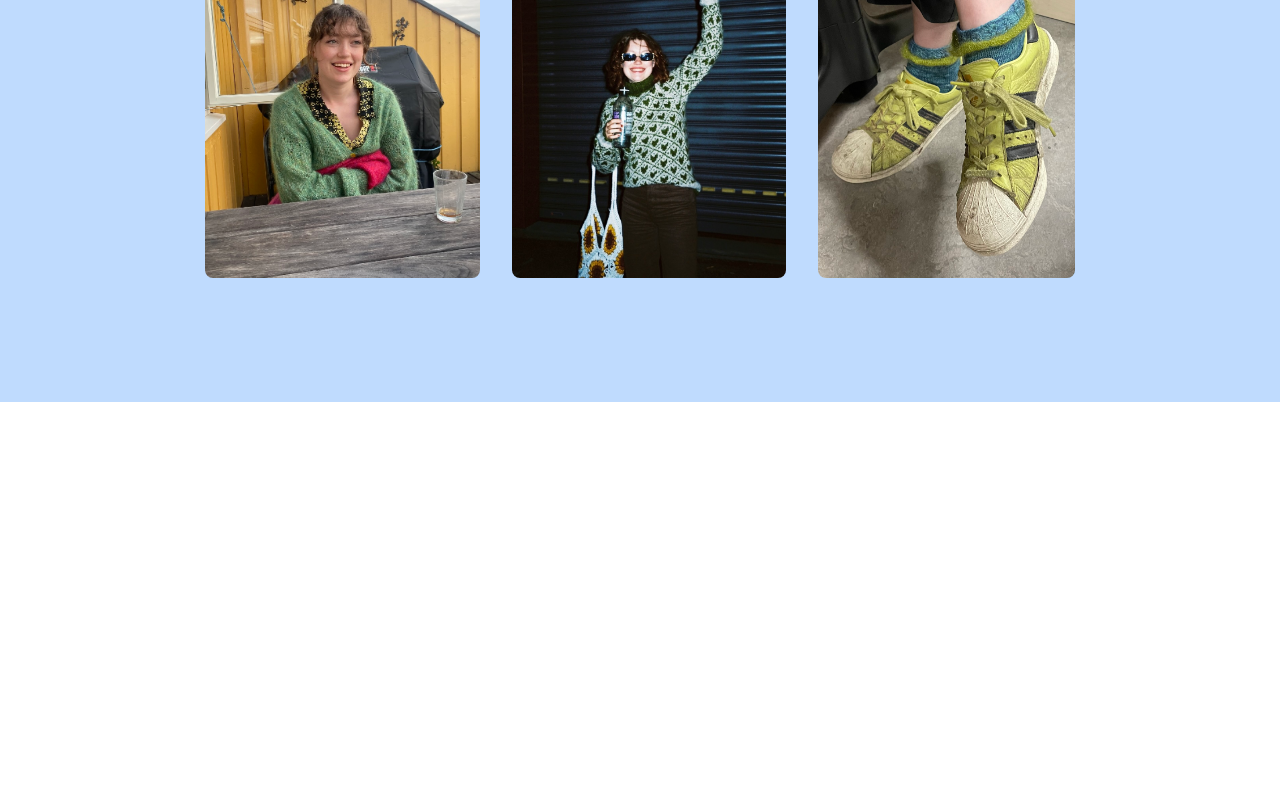
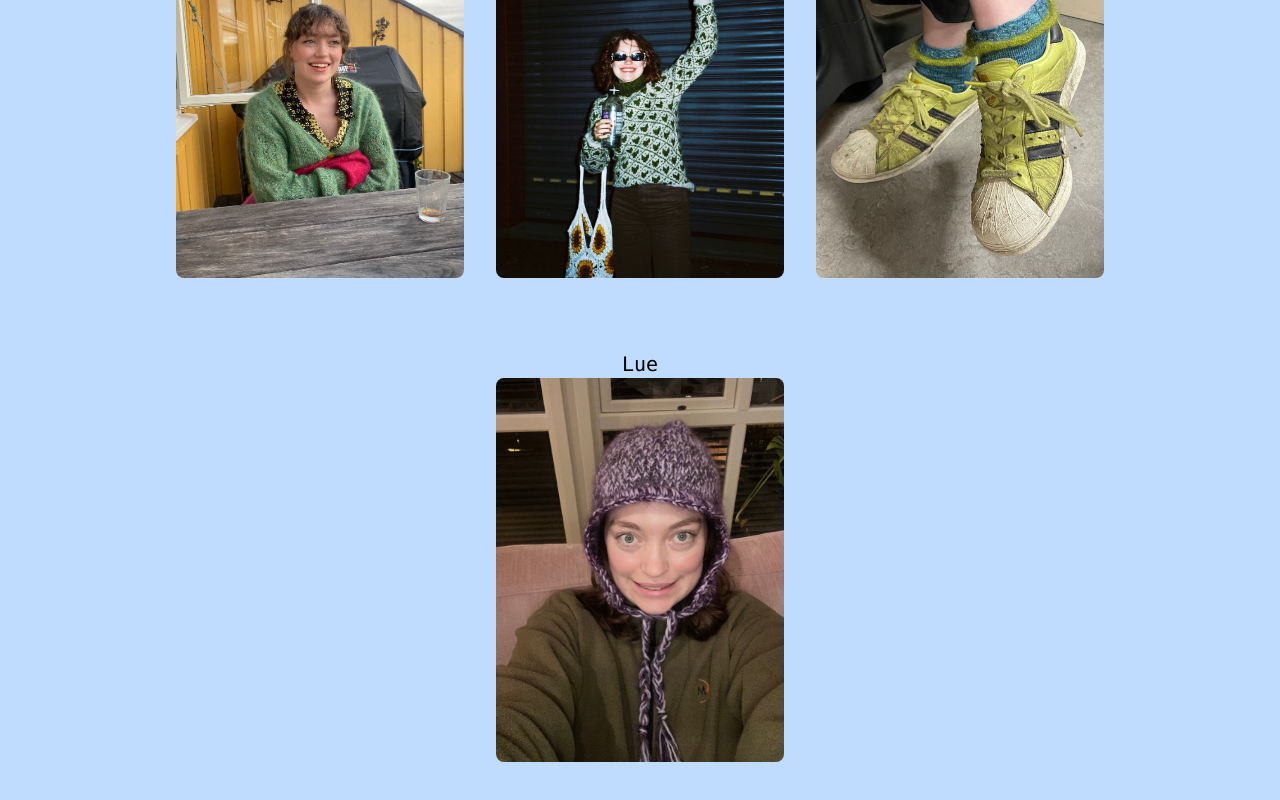
Before and after one commit to aurorakennedy/hjemmesnekk, a React (Vite) app: page /kniting in a window 1280 px wide. Shown: the part 850-1650 px from the top of the page. Before the commit the page ends 1252 px from the top, so only its background shows below. Built offline with nearby package versions, Linux system fonts and the light colour scheme; a web font is replaced by a local one.

Commit message:
small adds

```diff
--- a/src/components/List.tsx
+++ b/src/components/List.tsx
@@ -14,10 +14,10 @@ function List({ items }: ListProps) {
       <ul className="flex flex-wrap justify-center gap-8">
         {items.map((item, index) => (
           <li key={index} className="mb-10">
-            <a className="font-mono hover:text-pink-600 mb-10" href={item.url}>
+            <a className=" font-mono hover:text-pink-600 mb-10" href={item.url}>
               {item.navn}
               <img
-                className="h-96 rounded-lg transition-transform transform "
+                className="h-96 w-72 rounded-lg transition-transform transform "
                 src={item.bilde}
                 alt={`Bilde av ${item.navn}`}
               />
--- a/src/pages/Friends.tsx
+++ b/src/pages/Friends.tsx
@@ -6,9 +6,9 @@ function Friends() {
     {
       url: "https://helloklara.com/",
       navn: "Klara",
-      bilde: "/images/Klara.jpeg",
+      bilde: "/images/venner/Klara.jpeg",
     },
-    { url: "https://isak.me/", navn: "Isak", bilde: "/images/Isak.jpg" },
+    { url: "https://isak.me/", navn: "Isak", bilde: "/images/venner/Isak.jpg" },
   ];
 
   return (
--- a/src/pages/Kniting.tsx
+++ b/src/pages/Kniting.tsx
@@ -9,6 +9,7 @@ const Kniting = () => {
     { navn: "Grønn", bilde: "/images/strikk/grønnJakke.jpeg" },
     { navn: "Ulv", bilde: "/images/strikk/ulven.jpeg" },
     { navn: "Sokker", bilde: "/images/strikk/sokker.jpeg" },
+    { navn: "Lue", bilde: "/images/strikk/lue.jpeg" },
   ];
 
   return (
```
